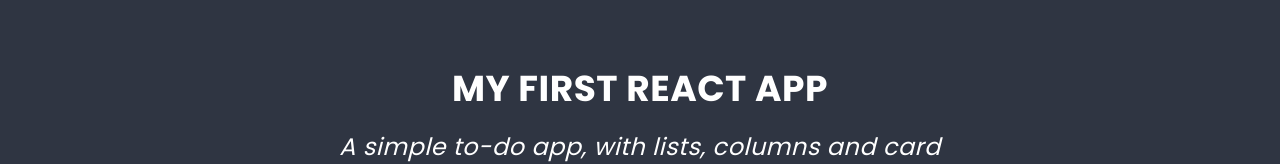
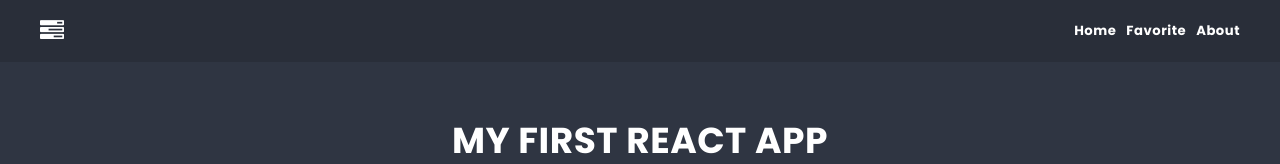
Before and after one commit to Jnlietta/react-app, a React (Create React App) app: page / in a window 1280 px wide. Shown: the top 164 px of the page. Built offline with nearby package versions, Linux system fonts and the light colour scheme.

Commit message:
Add package react-router, add component NavBar and change a bit Container

```diff
--- a/package.json
+++ b/package.json
@@ -10,6 +10,7 @@
     "react": "^18.2.0",
     "react-dom": "^18.2.0",
     "react-redux": "8.1.2",
+    "react-router-dom": "6.15.0",
     "react-scripts": "5.0.1",
     "redux": "4.2.1",
     "redux-devtools-extension": "2.13.9",
--- a/src/App.js
+++ b/src/App.js
@@ -2,14 +2,18 @@ import Hero from './components/Hero/Hero.js'
 import SearchForm from './components/SearchForm/SearchForm.js'
 import List from './components/List/List.js'
 import Container from './components/Container/Container.js'
+import NavBar from './components/NavBar/NavBar.js'
 
 const App = () => {
   return (
-    <Container>
-      <Hero />
-      <SearchForm />
-      <List />
-    </Container>
+    <main>
+      <NavBar />
+      <Container>
+        <Hero />
+        <SearchForm />
+        <List />
+      </Container>
+    </main>
   );
 };
 
--- a/src/components/Container/Container.module.scss
+++ b/src/components/Container/Container.module.scss
@@ -1,4 +1,5 @@
 .container {
     max-width: 1200px;
-    margin: 20px auto;
+    margin: 0px auto;
+    padding: 10px 0px;
 }
--- /dev/null
+++ b/src/components/NavBar/NavBar.js
@@ -0,0 +1,29 @@
+import styles from './NavBar.module.scss';
+import Container from '../Container/Container';
+
+const NavBar = () => {
+    return (
+        <nav className={styles.navbar}>
+            <Container>
+                <div className={styles.navbar__container}>
+                    <a href="/" className={styles.icon}>
+                        <i className="fa fa-tasks"></i>
+                    </a>
+                    <ul className={styles.navbar__list}>
+                        <li>
+                            <a href="/">home</a>
+                        </li>
+                        <li>
+                            <a href="/favorite">favorite</a>
+                        </li>
+                        <li>
+                            <a href="/about">about</a>
+                        </li>
+                    </ul>
+                </div>
+            </Container>
+        </nav>
+    );
+};
+
+export default NavBar;
--- /dev/null
+++ b/src/components/NavBar/NavBar.module.scss
@@ -0,0 +1,28 @@
+@import '../../styles/settings.scss';
+
+.navbar {
+    background-color: darken($color-dark, 3%);
+
+    &__container {
+        display: flex;
+        justify-content: space-between;
+        align-items: center;
+    }
+
+    a {
+        color: $color-light;
+        text-decoration: none;
+    }
+
+    .icon {
+        font-size: 24px;
+    }
+
+    &__list {
+        display:flex;
+        gap:10px;
+        list-style-type: none;
+        text-transform: capitalize;
+        font-weight: bold;
+    }
+}
```
Also changed, not shown: 1 other file (tests, documents, lock files or other folders).
